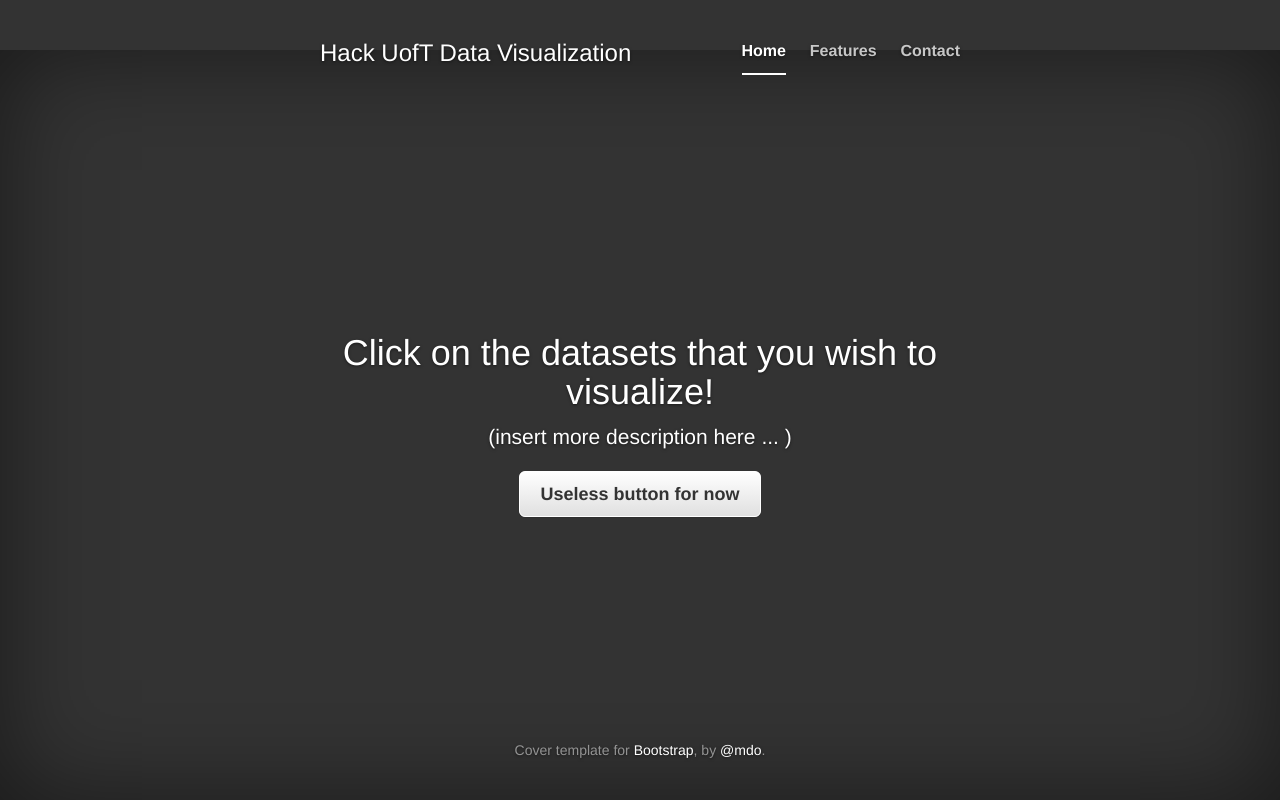
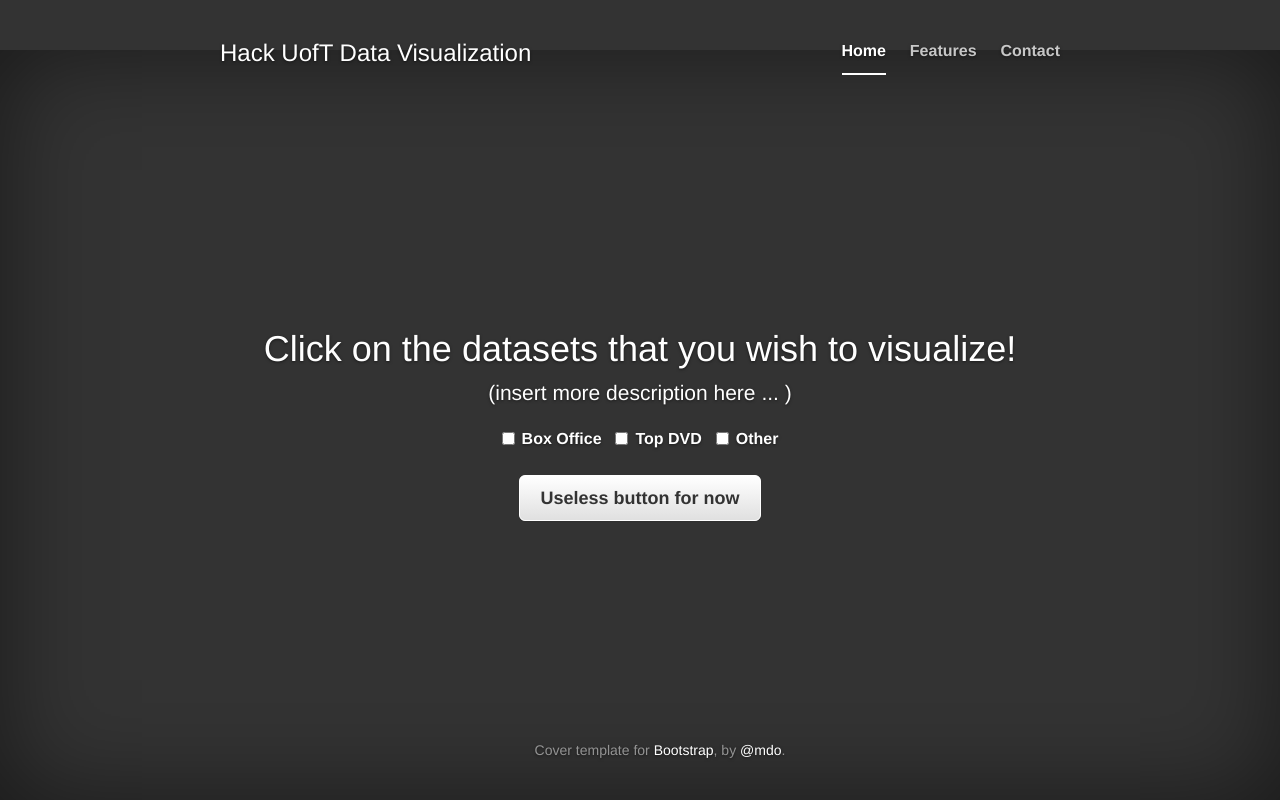
Before and after one commit to fanbeatsman/HackUofT, a website: page public/index.html in a window 1280 px wide. Drawn offline with nearby package versions, Linux system fonts and the light colour scheme.

Commit message:
Added checkboxes

```diff
--- a/public/css/cover.css
+++ b/public/css/cover.css
@@ -158,6 +158,13 @@ body {
   .masthead,
   .mastfoot,
   .cover-container {
-    width: 700px;
+    width: 900px;
   }
 }
+
+label {
+display: inline-block;
+max-width: 100%;
+margin-bottom: 5px;
+font-size: 16px;
+}
--- a/public/index.html
+++ b/public/index.html
@@ -10,22 +10,7 @@
     <meta name="author" content="">
     <link href="css/styles.css" rel="stylesheet">
     <script src="js/main.js"></script>
-    <script type="text/javascript">
-    // The following code won't work for some reason
-      // var checkbox = document.createElement('input');
-      // checkbox.type = "checkbox";
-      // checkbox.name = "name";
-      // checkbox.value = "value";
-      // checkbox.id = "id";
 
-      // var label = document.createElement('label')
-      // label.htmlFor = "id";
-      // label.appendChild(document.createTextNode('text for label after checkbox'));
-
-      // var container = document.getElementById("checkboxes");
-      // container.appendChild(checkbox);
-      // container.appendChild(label);
-    </script>
     <!-- Latest compiled and minified CSS -->
     <link rel="stylesheet" href="https://maxcdn.bootstrapcdn.com/bootstrap/3.3.2/css/bootstrap.min.css">
 
@@ -60,10 +45,28 @@
           <div class="inner cover">
             <h1 class="cover-heading">Click on the datasets that you wish to visualize!</h1>
             <p class="lead"> (insert more description here ... )</p>
+
+            <div class="checkbox-inline">
+              <label>
+                <input id="checkbox1" type="checkbox" onclick="checkbox_validation()">Box Office
+              </label>
+            </div>
+            <div class="checkbox-inline">
+              <label>
+                <input id="checkbox2" type="checkbox" onclick="checkbox_validation()">Top DVD
+              </label>
+            </div>
+            <div class="checkbox-inline">
+              <label>
+                <input id="checkbox3" type="checkbox" onclick="checkbox_validation()">Other
+              </label>
+            </div>
+
+            <br><br>
             <p class="lead">
               <a href="#" class="btn btn-lg btn-default"> Useless button for now </a>
             </p>
-          </div>
+
 
           <div class="mastfoot">
             <div class="inner">
--- a/public/js/main.js
+++ b/public/js/main.js
@@ -1,9 +1,8 @@
 
-function checkCheckpoints(){
-	var x = document.createElement("INPUT");
-  x.setAttribute("type", "checkbox");
-  var node = document.createElement("LI");                 // Create a <li> node
-	var textnode = document.createTextNode("Water");         // Create a text node
-	node.appendChild(textnode);
-	document.getElementById("checkboxes").appendChild(node);
+function checkbox_validation() {
+    var c1 = document.getElementById("checkbox1").checked;
+    var c2 = document.getElementById("checkbox2").checked;
+    var c3 = document.getElementById("checkbox3").checked;
+
+    console.log("checkbox1=" + c1 + " , checkbox2=" + c2 + " , checkbox3=" + c3);
 }
```
